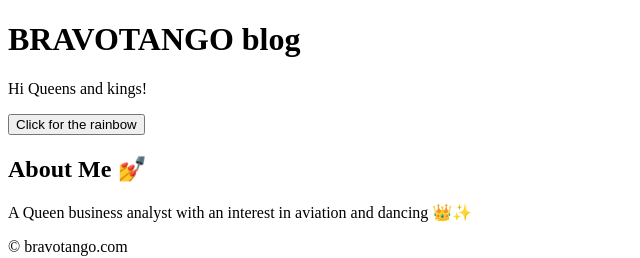
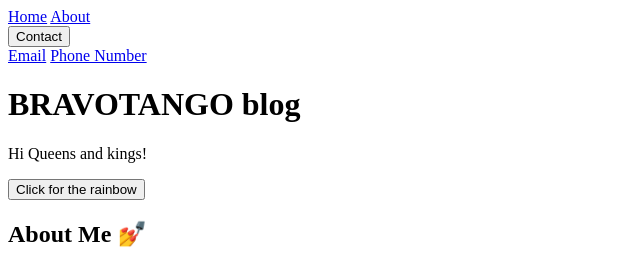
Before and after one commit to begimai1710/31github, a plain HTML site: page index.html in a window 1280 px wide. Shown: the top 258 px of the page, without its empty margins (0-640 px from the left). Drawn offline with Linux system fonts and the light colour scheme.

Commit message:
Updated index.html

```diff
--- a/index.html
+++ b/index.html
@@ -1,14 +1,18 @@
 <!-- index.html -->
 
-<!DOCTYPE html>
-<html lang="en">
-<head>
-    <meta charset="UTF-8">
-    <meta name="viewport" content="width=device-width, initial-scale=1.0">
-    <title>BRAVOTANGO blog</title>
-    <link rel="stylesheet" href="styles.css">
-</head>
 <body>
+
+<div id="navbar">
+    <a href="#">Home</a>
+    <a href="#">About</a>
+    <div class="dropdown">
+        <button class="dropbtn">Contact</button>
+        <div class="dropdown-content">
+            <a href="#">Email</a>
+            <a href="#">Phone Number</a>
+        </div>
+    </div>
+</div>
 
 <div id="header">
     <h1>BRAVOTANGO blog</h1>
@@ -30,4 +34,3 @@
 
 <script src="script.js"></script>
 </body>
-</html>
```
